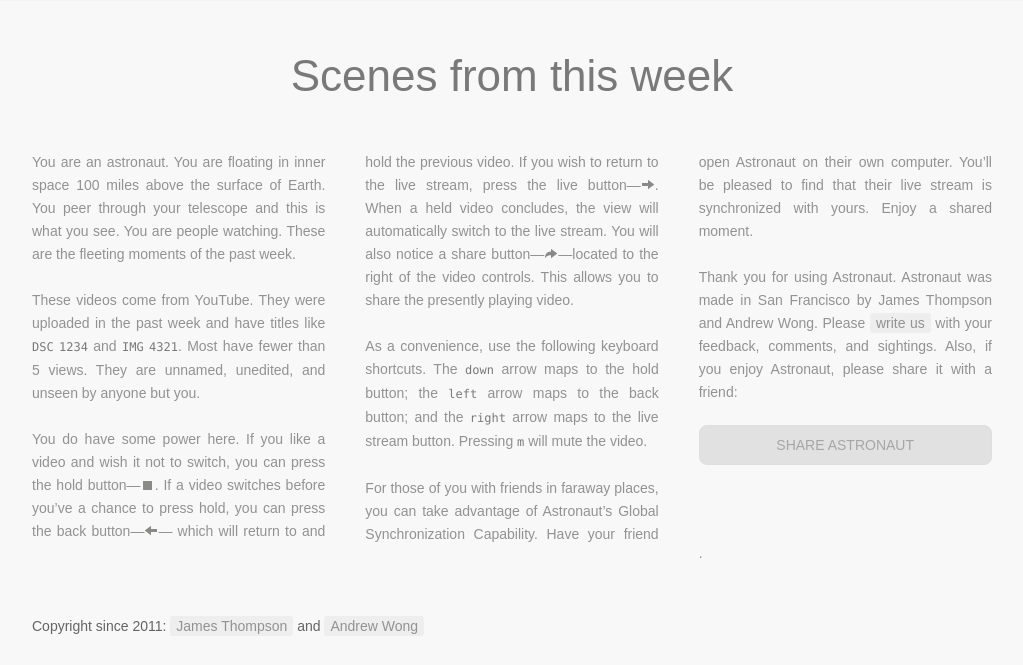
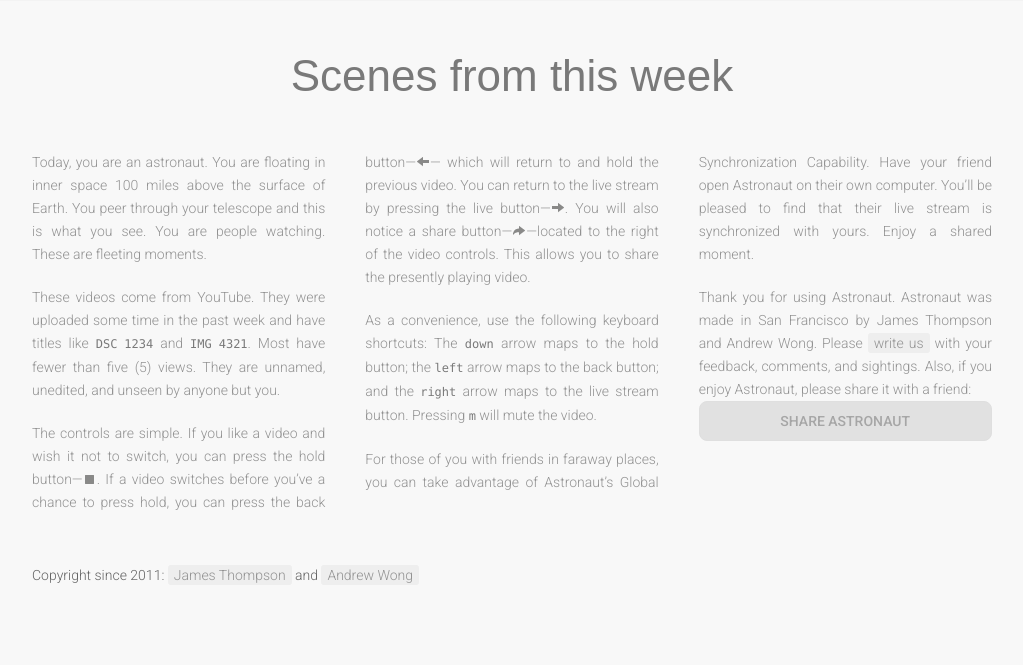
Before and after one commit to wonga00/astronaut, a Node server app: page / in a window 1280 px wide. Shown: the part 701-1366 px from the top of the page, without its empty margins (128-1151 px from the left). After the commit the page ends 1284 px from the top, so only its background shows below. Run offline with Node 20, Linux system fonts and the light colour scheme; style sheets or scripts are compiled from the project's sources; some libraries are stand-ins or nearby versions.

Commit message:
update to description

```diff
--- a/public/javascripts/remote.js
+++ b/public/javascripts/remote.js
@@ -81,7 +81,7 @@
         height = 400,
         left   = ($(window).width()-width)/2,
         top    = ($(window).height()-height)/2,
-        url    = 'https://twitter.com/intent/tweet?original_referer=http%3A%2F%2Flocalhost%3A3000%2F&text=I%20found%20this%20video:&tw_p=tweetbutton&url=http%3A%2F%2Fwww.youtube.com/watch?v='+SmoothPlayer.currentVid()+'&via=astronautdotio',
+        url    = 'https://twitter.com/intent/tweet?original_referer=http%3A%2F%2Flocalhost%3A3000%2F&text=I%20found%20this%20video%20on%20Astronaut:&tw_p=tweetbutton&url=http%3A%2F%2Fwww.youtube.com/watch?v='+SmoothPlayer.currentVid()+'&via=astronautdotio',
         opts   = 'status=1' +
                  ',width='  + width  +
                  ',height=' + height +
@@ -119,7 +119,7 @@
         else if (event.which == 37) { // detect 'left'
         	backPressed();
         }
-        else if (event.which == 38) { //detect 'up'
+        else if (event.which == 40) { //detect 'up'
         	holdPressed();
         }
         else if (event.which == 39) { //detect 'right'
--- a/public/stylesheets/style.less
+++ b/public/stylesheets/style.less
@@ -14,28 +14,34 @@
 }
 
 .h1 {
-  font-family: "adelle", "Roboto-Light", sans-serif;
+  font-family: "adelle", sans-serif;
   font-size: 44px;
   line-height:50px;
+  font-weight:300;
+}
+
+.h2 {
+  font-family: 'Roboto', sans-serif;
+  font-size: 14px;
+  text-transform:uppercase;
+  font-weight:500;
+}
+
+.h4 {
+  font-family: 'Roboto', sans-serif;
+  font-size: 14px;
+  line-height:23px;
   font-weight:100;
 }
 
-.h2 {
-  font-family: "Roboto-Medium", sans-serif;
-  font-size: 14px;
-  text-transform:uppercase;
+code {
+  font-family:"Monaco", sans-serif;
+  font-size:12px;
 }
 
-.h4 {
-  font-family:"Roboto-Light", sans-serif;
-  font-size: 14px;
-  line-height:23px;
-  font-weight:normal;
-}
-
-code {
-  font-family:"Monaco", "Roboto-Light", sans-serif;
-  font-size:12px;
+p {
+  margin-top:0;
+  margin-bottom:20px;
 }
 
 #top-section {
@@ -176,6 +182,8 @@
 
 .control-button#share-app {
   .h2;
+  margin-top:0;
+  margin-bottom:30px;
   display:block;
   width:279px;
   height:@button-height - @button-border-top-width - @button-border-bottom-width - @share-app-button-padding-top;
@@ -276,7 +284,9 @@
   border-radius:3px;
   color:darken(@primary-accent,40%);
   text-decoration:none;
-  font-weight:500;
+  &:hover {
+    color:darken(@primary-accent,50%);
+  }
 }
 
 .inline-icon {
@@ -328,4 +338,22 @@
     background: url('/images/glyphicons_222_share@2x.png') no-repeat center;
     background-size:24px 18px;
   }
+
+  .inline-icon {
+    &.hold {
+      background: url('/images/glyphicons_halflings_073_stop@2x.png') no-repeat center;
+      background-size:9px 9px;
+    }
+    &.back {
+      background: url('/images/glyphicons_halflings_090_arrow-left@2x.png') no-repeat center;
+      background-size:12px 10px;
+    }
+    &.live {
+      background: url('/images/glyphicons_halflings_091_arrow-right@2x.png') no-repeat center;
+      background-size:12px 10px;
+    }
+    &.share {
+      background: url('/images/glyphicons_halflings_094_share-alt.png') no-repeat center;
+    }
+  }
 }
--- a/views/index.html
+++ b/views/index.html
@@ -7,6 +7,7 @@
 <link rel="stylesheet/less" type="text/css" href="/stylesheets/bootstrap.min.css" />
 <link rel="stylesheet/less" type="text/css" href="/stylesheets/style.less" />
 <link rel="shortcut icon" href="/favicon.ico">
+<link href='http://fonts.googleapis.com/css?family=Roboto:500,300' rel='stylesheet' type='text/css'>
 
 <script type="text/javascript" src="/socket.io/socket.io.js"></script>
 <script type="text/javascript" src="/javascripts/swfobject.js"></script>
@@ -52,22 +53,22 @@
   </div>
   <div id="description">
     <span>
-You are an astronaut. You are floating in inner space 100 miles above the surface of Earth. You peer through your telescope and this is what you see. You are people watching. These are the fleeting moments of the past week.<br><br>
+      <p>Today, you are an astronaut. You are floating in inner space 100 miles above the surface of Earth. You peer through your telescope and this is what you see. You are people watching. These are fleeting moments.</p>
 
-These videos come from YouTube. They were uploaded in the past week and have titles like <code>DSC</code> <code>1234</code> and <code>IMG</code> <code>4321</code>. Most have fewer than 5 views. They are unnamed, unedited, and unseen by anyone but you.<br><br>
+      <p>These videos come from YouTube. They were uploaded some time in the past week and have titles like <code>DSC</code> <code>1234</code> and <code>IMG</code> <code>4321</code>. Most have fewer than five (5) views. They are unnamed, unedited, and unseen by anyone but you.</p>
 
-You do have some power here. If you like a video and wish it not to switch, you can press the hold button&mdash;<div class="inline-icon hold"></div>. If a video switches before you’ve a chance to press hold, you can press the back button&mdash;<div class="inline-icon back"></div>&mdash; which will return to and hold the previous video. If you wish to return to the live stream, press the live button&mdash;<div class="inline-icon live"></div>. When a held video concludes, the view will automatically switch to the live stream. You will also notice a share button&mdash;<div class="inline-icon share"></div>&mdash;located to the right of the video controls. This allows you to share the presently playing video.<br><br>
+      <p>The controls are simple. If you like a video and wish it not to switch, you can press the hold button&mdash;<span class="inline-icon hold"></span>. If a video switches before you’ve a chance to press hold, you can press the back button&mdash;<span class="inline-icon back"></span>&mdash; which will return to and hold the previous video. You can return to the live stream by pressing the live button&mdash;<span class="inline-icon live"></span>. You will also notice a share button&mdash;<span class="inline-icon share"></span>&mdash;located to the right of the video controls. This allows you to share the presently playing video.</p>
 
-As a convenience, use the following keyboard shortcuts. The <code>down</code> arrow maps to the hold button; the <code>left</code> arrow maps to the back button; and the <code>right</code> arrow maps to the live stream button. Pressing <code>m</code> will mute the video.<br><br>
+      <p>As a convenience, use the following keyboard shortcuts: The <code>down</code> arrow maps to the hold button; the <code>left</code> arrow maps to the back button; and the <code>right</code> arrow maps to the live stream button. Pressing <code>m</code> will mute the video.</p>
 
-For those of you with friends in faraway places, you can take advantage of Astronaut’s Global Synchronization Capability. Have your friend open Astronaut on their own computer. You’ll be pleased to find that their live stream is synchronized with yours. Enjoy a shared moment.<br><br>
+      <p>For those of you with friends in faraway places, you can take advantage of Astronaut’s Global Synchronization Capability. Have your friend open Astronaut on their own computer. You’ll be pleased to find that their live stream is synchronized with yours. Enjoy a shared moment.</p>
 
-Thank you for using Astronaut. Astronaut was made in San Francisco by James Thompson and Andrew Wong. Please <a href="mailto:astrojams1@gmail.com,wongavision@gmail.com">write us</a> with your feedback, comments, and sightings. Also, if you enjoy Astronaut, please share it with a friend:</span>
-    <a class="control-button" id="share-app">
-      share astronaut
-    </a>
-    <br><br><br><br><br><br><br>.
+      <p>Thank you for using Astronaut. Astronaut was made in San Francisco by James Thompson and Andrew Wong. Please <a href="mailto:astrojams1@gmail.com,wongavision@gmail.com">write us</a> with your feedback, comments, and sightings. Also, if you enjoy Astronaut, please share it with a friend:</p>
+
+      <a class="control-button" id="share-app">share astronaut</a>
+    </span>
   </div>
+
   <div id="footer">Copyright since 2011: <a href="http://www.jham.es">James Thompson</a> and <a href="http://wonga.io">Andrew Wong</a>
   </div>
 </div>
```
Also changed, not shown: public/images/glyphicons_halflings_073_stop@2x.png (added), public/images/glyphicons_halflings_090_arrow-left@2x.png (added), public/images/glyphicons_halflings_091_arrow-right@2x.png (added).
